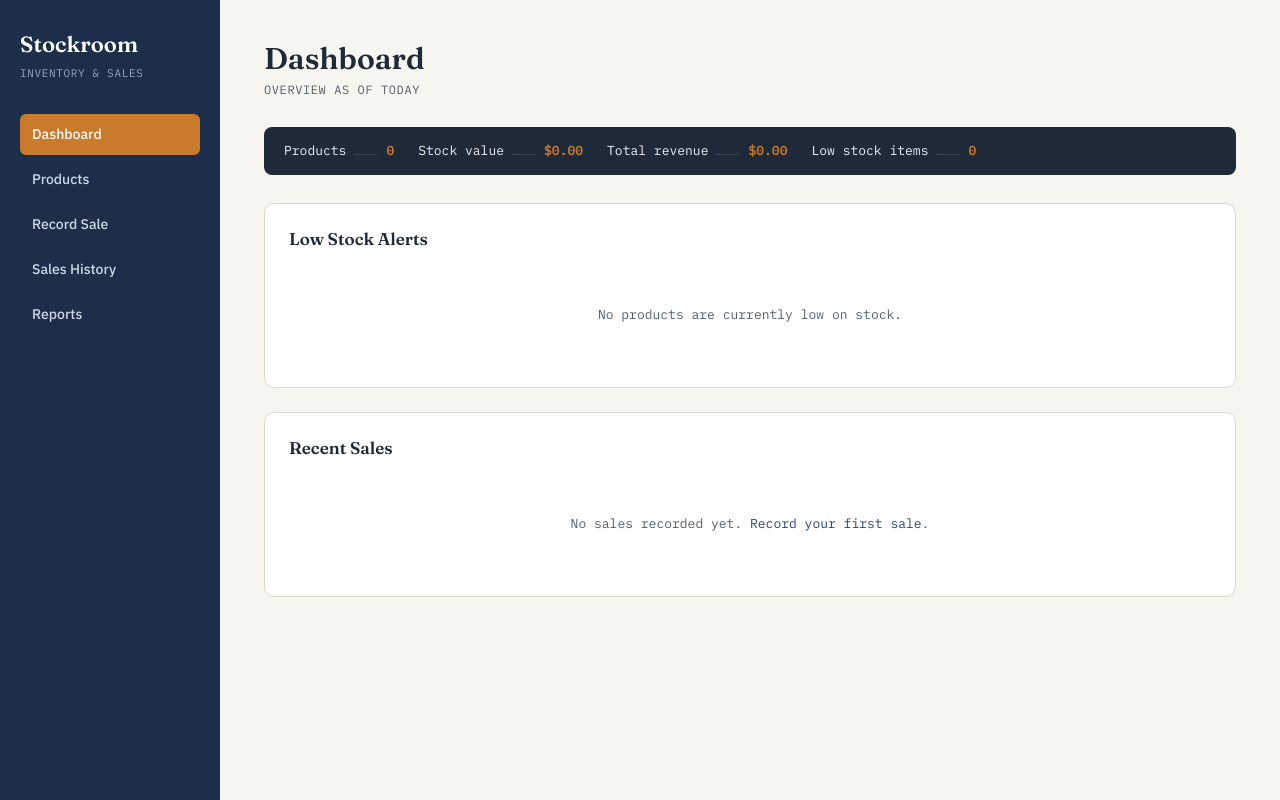
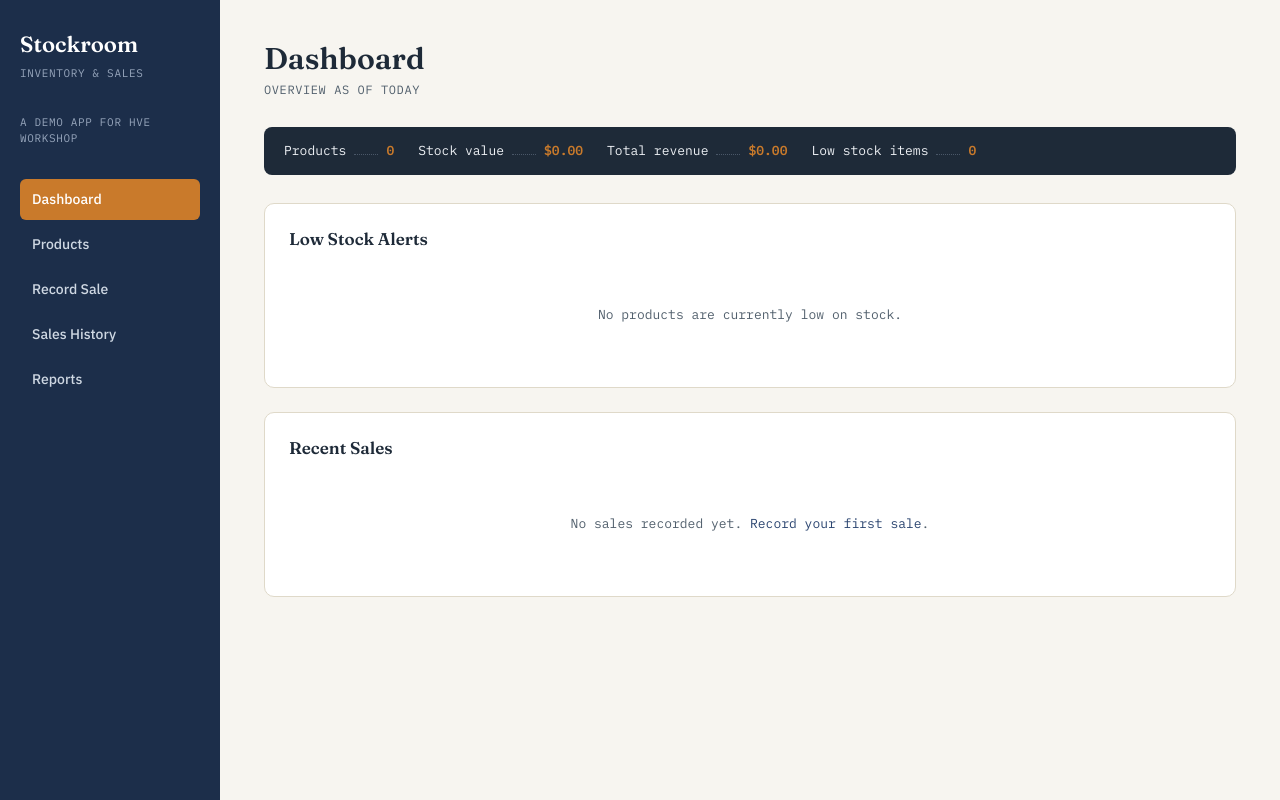
Before and after one commit to rabbani-bhuyain/hve-demo-app, a Flask app: page / in a window 1280 px wide. Run offline with Flask 3, Linux system fonts and the light colour scheme; data that the repository does not hold is empty.

Commit message:
hve setup

```diff
--- a/app.py
+++ b/app.py
@@ -1,6 +1,5 @@
 """
 Small Business Inventory & Sales (POS) System
-Author: Bervely Pangwana
 
 A Flask + SQLite CRUD web application for managing product inventory and
 recording sales for a small business.
--- a/templates/base.html
+++ b/templates/base.html
@@ -13,6 +13,7 @@
     <aside class="sidebar">
       <div class="sidebar-brand">Stockroom</div>
       <div class="sidebar-tagline">Inventory &amp; Sales</div>
+      <div class="sidebar-tagline">A Demo App for HVE Workshop</div>
       <nav class="sidebar-nav">
         <a href="{{ url_for('dashboard') }}" class="{{ 'active' if request.endpoint == 'dashboard' }}">Dashboard</a>
         <a href="{{ url_for('list_products') }}" class="{{ 'active' if request.endpoint in ['list_products','add_product','edit_product'] }}">Products</a>
```
Also changed, not shown: .copilot-tracking/dt/staff-login/coaching-state.md (added), README.md.
